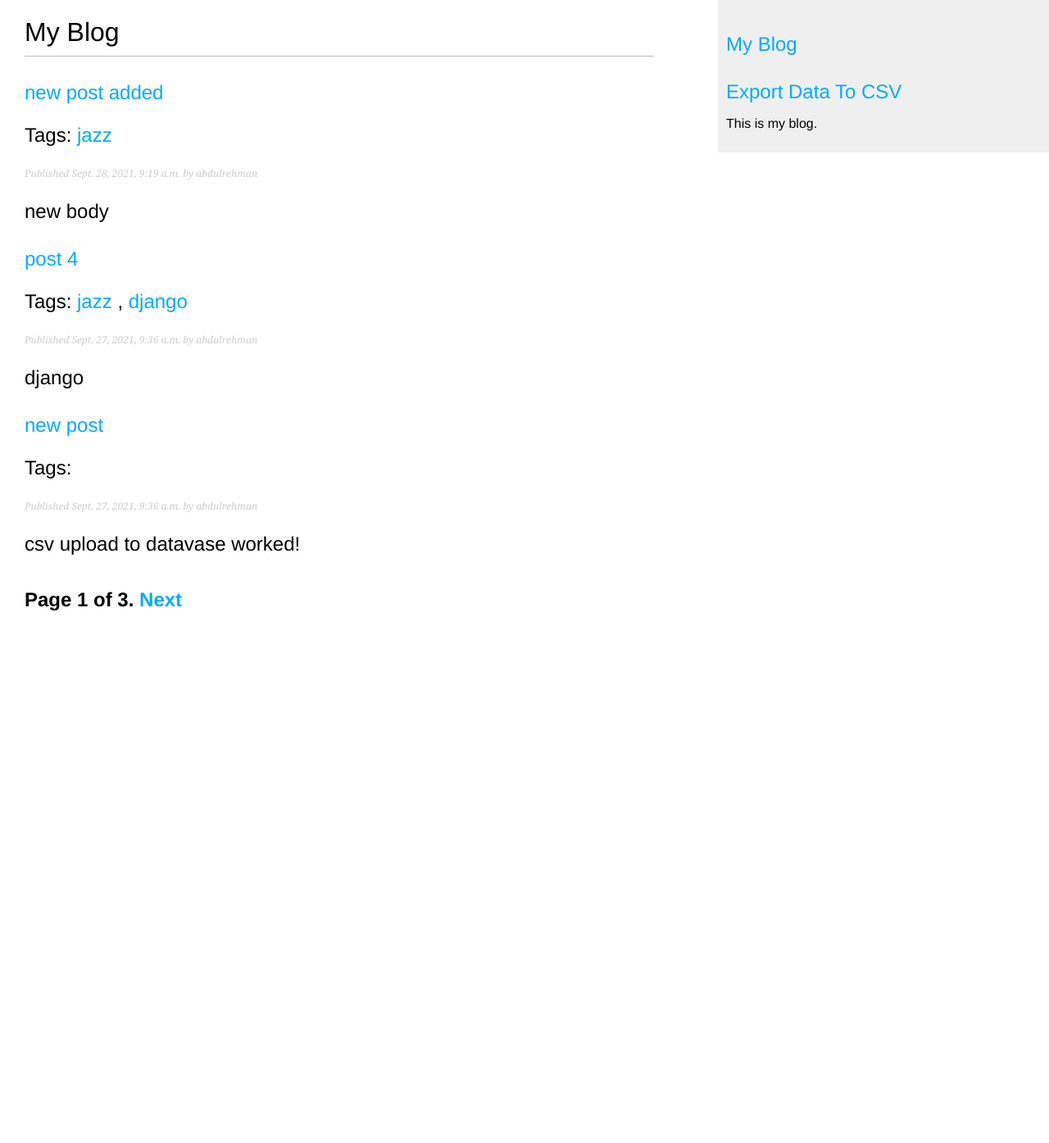
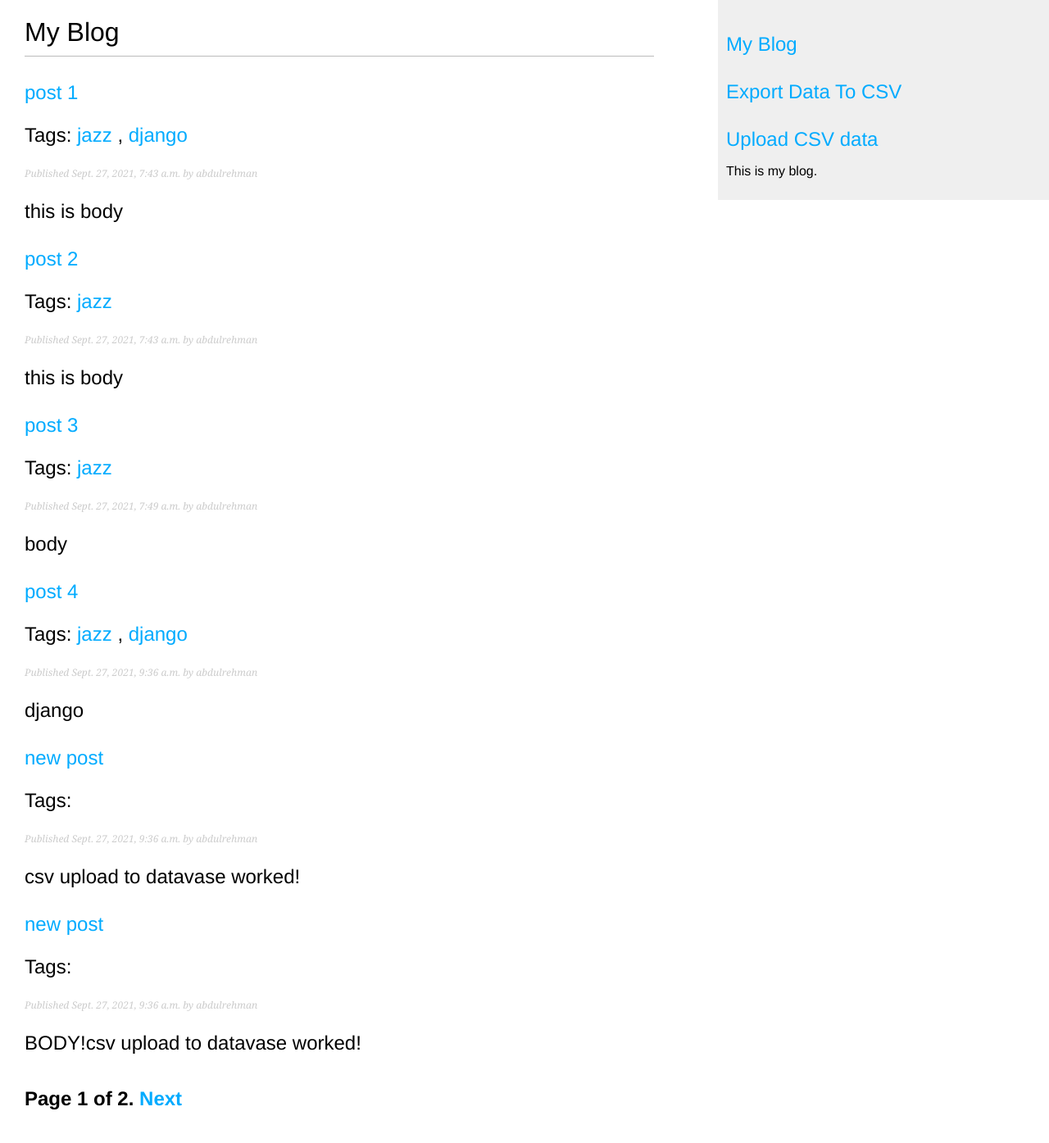
Before and after one commit to Abdulrehman517/blogapplication, a Django app: page /blog/ in a window 1280 px wide. Shown: the whole page at 82% size. Before the commit the page ends 746 px from the top, so only its background shows below. Run offline with Django 3.2, Linux system fonts and the light colour scheme; data comes from the database, SQL or seed files in the repository; both versions use the stored data as it was after the commit; parts of the project's set-up code (start-up, migrations or seed data) failed here and were passed over.

Commit message:
upload csv file in database is working fine ????need some changes

```diff
--- a/blog/models.py
+++ b/blog/models.py
@@ -18,31 +18,24 @@ class Post(models.Model):
         ('published', 'Published'),
     )
     title = models.CharField(max_length=250)
-    slug = models.SlugField(max_length=250,
-                            unique_for_date='publish')
-    author = models.ForeignKey(User,
-                               on_delete=models.CASCADE,
-                               related_name='blog_posts')
+    slug = models.SlugField(max_length=250, unique_for_date='publish')
+    author = models.ForeignKey(User, on_delete=models.CASCADE, related_name='blog_posts')
     body = models.TextField()
     publish = models.DateTimeField(default=timezone.now)
     created = models.DateTimeField(auto_now_add=True)
     updated = models.DateTimeField(auto_now=True)
-    status = models.CharField(max_length=10,
-                              choices=STATUS_CHOICES,
-                              default='draft')
+    status = models.CharField(max_length=10, choices=STATUS_CHOICES, default='draft')
     tags = TaggableManager()
 
-    class Meta:
-        ordering = ('-publish',)
+    # class Meta:
+    #     ordering = ('-publish',)
 
     def __str__(self):
         return self.title
 
     def get_absolute_url(self):
         return reverse('blog:post_detail',
-                       args=[self.publish.year,
-                             self.publish.month,
-                             self.publish.day, self.slug])
+                       args=[self.publish.year, self.publish.month, self.publish.day, self.slug])
 
 
 class Comment(models.Model):
--- a/blog/templates/blog/base.html
+++ b/blog/templates/blog/base.html
@@ -13,11 +13,15 @@
     </div>
     <div id="sidebar">
         <a href='/blog/'>
-        <h2>My Blog</h2>
-    </a>
+            <h2>My Blog</h2>
+        </a>
         <a href='export/'>
-        <h2>Export Data To CSV</h2>
-    </a>
+            <h2>Export Data To CSV</h2>
+        </a>
+
+        <a href='upload_csv/'>
+            <h2>Upload CSV data</h2>
+        </a>
         <p>This is my blog.</p>
     </div>
 </body>
--- a/blog/urls.py
+++ b/blog/urls.py
@@ -10,6 +10,8 @@ urlpatterns = [
 
     path('export/', views.export_blog, name='export_csv'),
 
+    path('upload_csv/', views.upload_csv, name='uploading_csv'),
+
     path('<int:year>/<int:month>/<int:day>/<slug:post>/',views.post_detail,name='post_detail'),
 
     path('<int:post_id>/share/',views.post_share, name='post_share'),
--- a/blog/views.py
+++ b/blog/views.py
@@ -1,13 +1,15 @@
-from django.http.response import HttpResponse
-from django.shortcuts import render, get_object_or_404
-from .models import Post, Comment
+import csv
+import pandas
+from django.core.mail import send_mail
+from django.core.paginator import EmptyPage, PageNotAnInteger, Paginator
+from django.http.response import HttpResponse, HttpResponseRedirect
+from django.shortcuts import get_object_or_404, render, redirect
+from django.urls.base import reverse
 from django.views.generic import ListView
-import csv
-from .forms import EmailPostForm, CommentForm
-from django.core.mail import send_mail
+from taggit.models import Tag
 
-from django.core.paginator import Paginator, EmptyPage, PageNotAnInteger
-from taggit.models import Tag
+from .forms import CommentForm, EmailPostForm
+from .models import Comment, Post
 
 
 def post_list(request, tag_slug=None):
@@ -16,7 +18,7 @@ def post_list(request, tag_slug=None):
     if tag_slug:
         tag = get_object_or_404(Tag, slug=tag_slug)
         object_list = object_list.filter(tags__in=[tag])
-    paginator = Paginator(object_list, 3) # 3 posts in each page
+    paginator = Paginator(object_list, 6) # 3 posts in each page
     page = request.GET.get('page')
     try:
         posts = paginator.page(page)
@@ -68,6 +70,75 @@ def export_blog(request):
 
     return response
 
+
+def upload_csv(request):
+    if request.method == "GET":
+        return render(request, 'blog/post/upload_csv.html', )
+
+    else:
+        file = request.FILES['csv_file']
+        if not file.name.endswith('.csv'):
+            return HttpResponse('File is not CSV type')
+        # dataframe = pandas.read_csv(file)
+        # print(dataframe)
+        df = pandas.read_csv(file)
+        for index, row in df.iterrows():
+            data_dict = {'title': row['Title'], 'slug': row['Slug'], 'Author': row['Author'], 'Body': row['Body'],
+                         'Publish': row['Publish'], 'Status': row['Status']}
+
+        Post.objects.create(title=data_dict["title"], slug=data_dict["slug"], body=data_dict["Body"],
+                            author_id=data_dict["Author"], publish=data_dict['Publish'], status=data_dict['Status'])
+
+        return HttpResponse('Upload Successfull!')
+
+
+
+        #
+        # file_data = csv_file.read().decode("utf-8")
+        # lines = file_data.split("\n")
+        # for line in lines:
+        #     fields = line.split(',')
+        #     data_dict = {}
+        #     data_dict["title"] = fields[0]
+        #     data_dict["slug"] = fields[0]
+        #     data_dict["author"] = fields[2]
+        #     data_dict["body"] = fields[3]
+        #     data_dict["publish"] = fields[4]
+        #     data_dict["status"] = fields[5]
+        # Post.objects.create(title=data_dict["title"], slug=data_dict["slug"], body=data_dict["body"],
+        #                     author_id=data_dict["author"], publish=data_dict['publish'], status=data_dict['status'])
+        # return HttpResponse('Upload Successfull!')
+
+
+# data = {}
+    # if request.method == "GET":
+    #     return render(request, 'blog/post/upload_csv.html', data)
+    #
+    # else:
+    #     csv_file = request.FILES['csv_file']
+    #     if not csv_file.name.endswith('.csv'):
+    #         return HttpResponse('File is not CSV type')
+    #         # return redirect('/blog/upload_csv')
+    # #if file is too large, return
+    #     # if csv_file.multiple_chunks():
+    #     #         return HttpResponse(request,"Uploaded file is too big (%.2f MB)." % (csv_file.size/(1000*1000),))
+    #     #         # return HttpResponseRedirect('blog/')
+    #
+    #     file_data = csv_file.read().decode("utf-8")
+    #     lines = file_data.split("\n")
+    #     for line in lines:
+    #         fields = line.split(',')
+    #         data_dict = {}
+    #         data_dict["title"] = fields[0]
+    #         data_dict["slug"] = fields[0]
+    #         data_dict["author"] = fields[2]
+    #         data_dict["body"] = fields[3]
+    #         data_dict["publish"] = fields[4]
+    #         data_dict["status"] = fields[5]
+    #     Post.objects.create(title=data_dict["title"], slug=data_dict["slug"], body=data_dict["body"], author_id=data_dict["author"], publish=data_dict['publish'], status=data_dict['status'])
+    #     return HttpResponse('Upload Successfull!')
+    #
+
 def post_share(request, post_id):
     post = get_object_or_404(Post, id=post_id, status='published')
     sent = False
```
Also changed, not shown: blog/templates/blog/post/upload_csv.html (added, +18 -0 lines), db.sqlite3.
